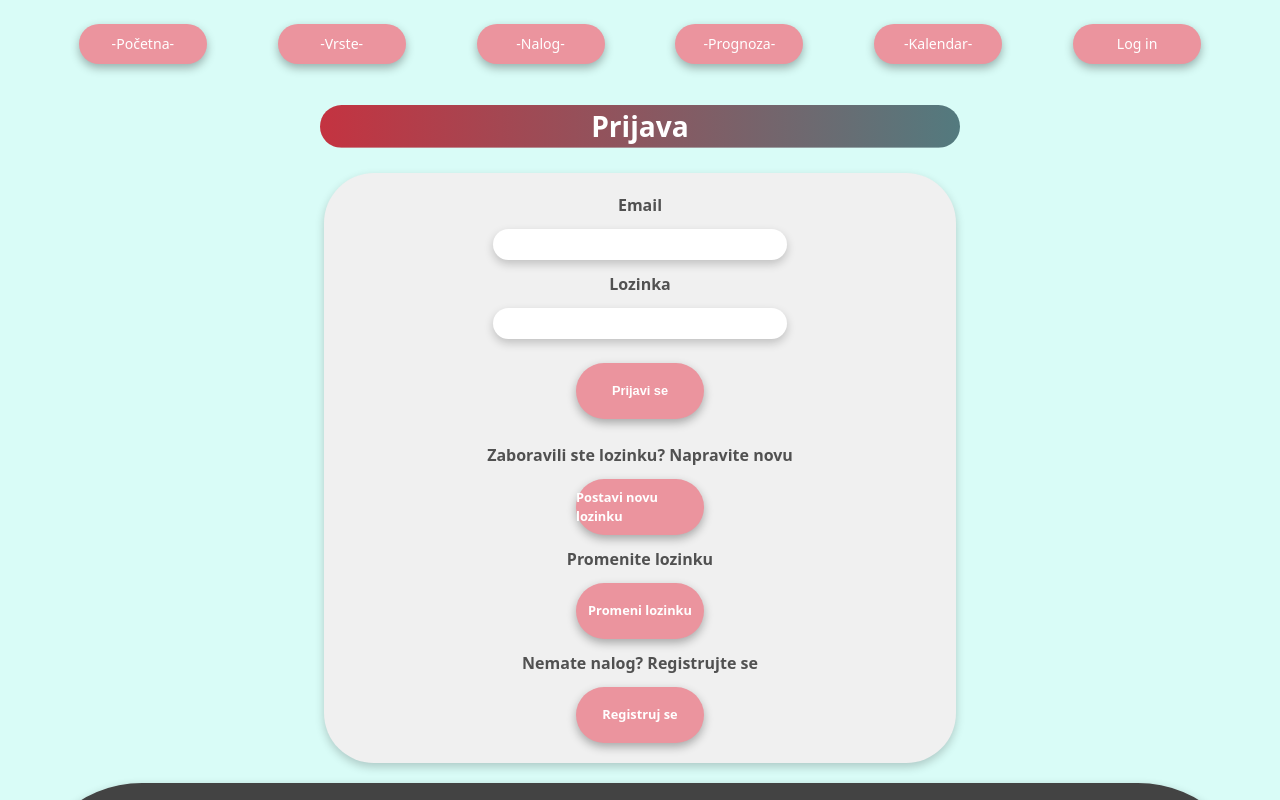
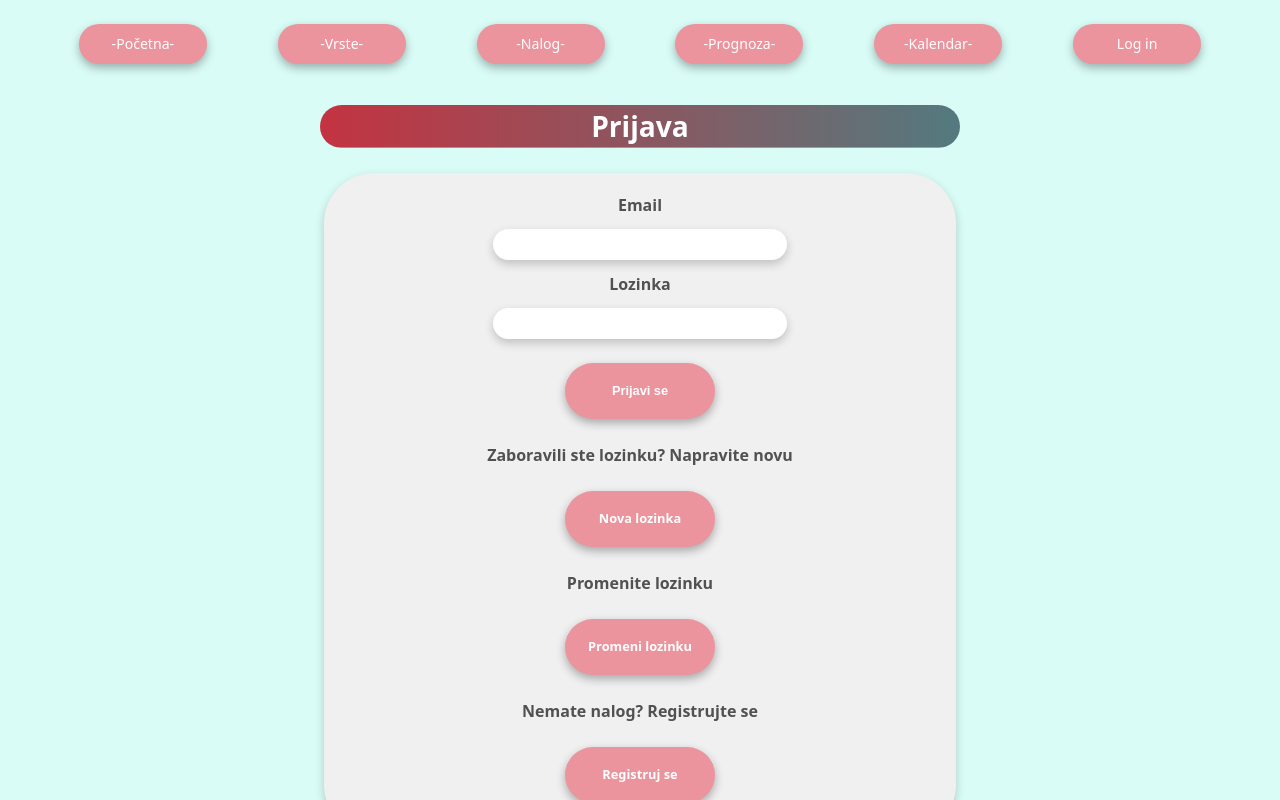
Before and after one commit to elab-development/internet-tehnologije-2024-projekat-appzapoljproizvodnju_2021_0362, a React (Vite) app in the folder frontend/: page /login in a window 1280 px wide. Shown: the top 800 px of the page. Built offline with nearby package versions, Linux system fonts and the light colour scheme; no server answers.

Commit message:
stilizacija dugmica u formama

```diff
--- a/frontend/src/App.jsx
+++ b/frontend/src/App.jsx
@@ -14,6 +14,7 @@ import Login from "./stranice/Login";
 import Registracija from "./stranice/Registracija";
 import Promena from "./stranice/Promena";
 import ZaboravljenaLozinka from "./stranice/ZaboravljenaLozinka";
+import ResetLozinke from "./stranice/ResetLozinke";
 
 function App() {
   return (
@@ -28,6 +29,7 @@ function App() {
           <Route path="/registracija" element={<Registracija />} />
           <Route path="/promena-lozinke" element={<Promena />} />
           <Route path="/zaboravljena-lozinka" element={<ZaboravljenaLozinka />} />
+          <Route path="/reset-lozinke" element={<ResetLozinke />} />
           <Route element={<PrivateRoute />}>
             <Route path="/prognoza" element={<Prognoza />} />
             <Route path="/nalog" element={<Nalog />} />
--- a/frontend/src/css/index.css
+++ b/frontend/src/css/index.css
@@ -155,6 +155,11 @@ form {
 
 form button {
   margin: 12px 0;
+  width: 150px;
+}
+form .dugme {
+  margin: 12px 0;
+  width: 150px;
 }
 
 label {
--- a/frontend/src/stranice/Login.jsx
+++ b/frontend/src/stranice/Login.jsx
@@ -42,7 +42,7 @@ export default function Login() {
         {err && <p style={{color:"crimson"}}>{err}</p>}
         <button type="submit">Prijavi se</button>
         <label>Zaboravili ste lozinku? Napravite novu</label>
-        <Dugme tekst="Postavi novu lozinku" link="/zaboravljena-lozinka" />
+        <Dugme tekst="Nova lozinka" link="/zaboravljena-lozinka" />
         <label>Promenite lozinku</label>
         <Dugme tekst="Promeni lozinku" link="/promena-lozinke" />
         <label>Nemate nalog? Registrujte se</label>
--- a/frontend/src/stranice/ZaboravljenaLozinka.jsx
+++ b/frontend/src/stranice/ZaboravljenaLozinka.jsx
@@ -1,5 +1,6 @@
 import { useState } from "react";
 import { forgotPassword } from "../api/auth";
+import Dugme from "../komponente/Dugme";
 
 export default function ZaboravljenaLozinka() {
   const [email, setEmail] = useState("");
@@ -29,10 +30,11 @@ export default function ZaboravljenaLozinka() {
             {msg && <p style={{color:"green"}}>{msg}</p>}
             {token && (
                 <p>
-                Token (za demo): <code>{token}</code>
+                Token: <code>{token}</code>
                 </p>
             )}
             {err && <p style={{color:"crimson"}}>{err}</p>}
+            <Dugme tekst="Resetuj lozinku" link="/reset-lozinke" />
         </form>
     </>
   );
```
